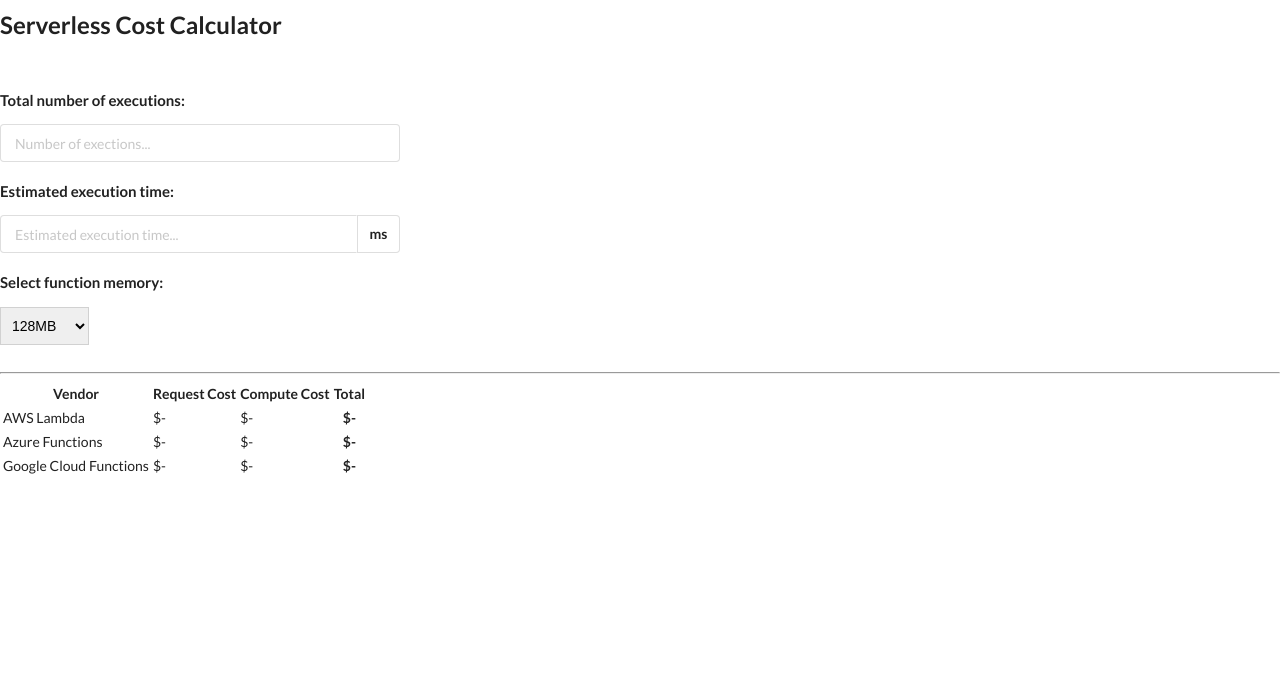
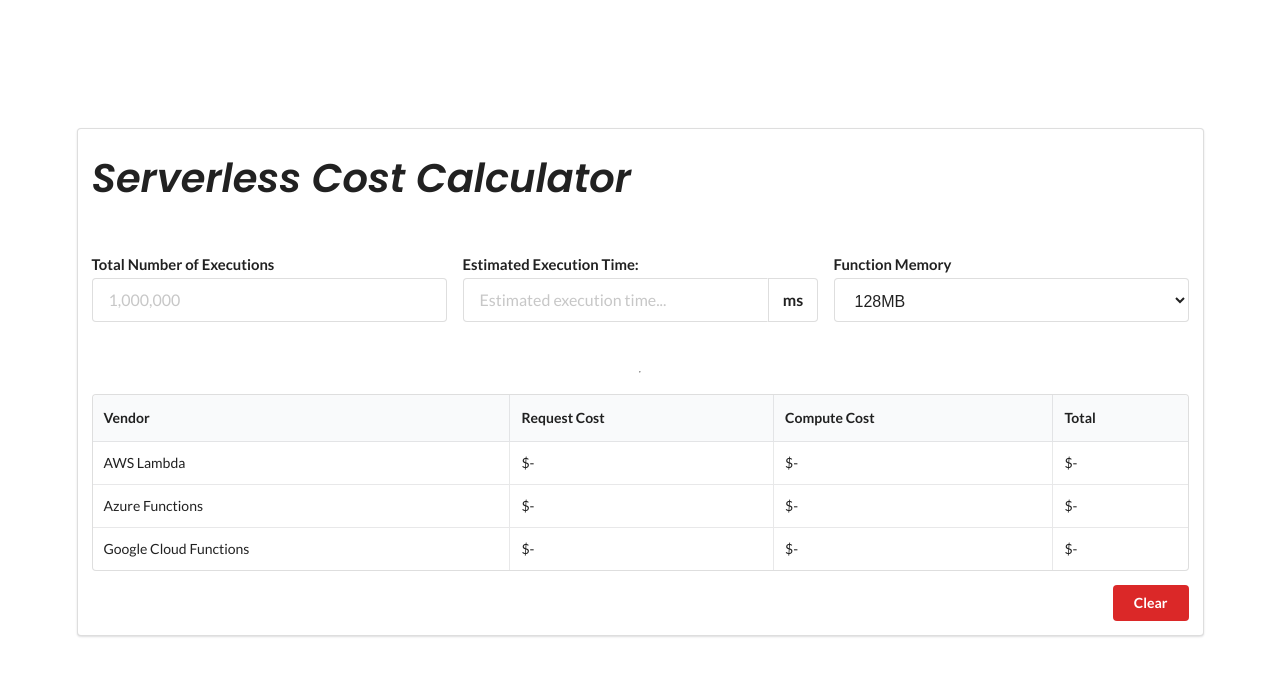
Before and after one commit to AmarJ/Serverless-Calculator, a plain HTML site: page index.html in a window 1280 px wide. Drawn offline with Linux system fonts and the light colour scheme.

Commit message:
Made it look nicer

```diff
--- a/css/style.css
+++ b/css/style.css
@@ -7,3 +7,17 @@
     margin-top: 10px;
     margin-bottom: 50px;
 }
+
+h2 {
+    font-family: 'Poppins', sans-serif;
+    font-size: 40px;
+}
+
+.ui.segment.container {
+    display: grid;
+    grid-template-columns: 1fr;
+}
+
+#top {
+    padding: 10% 0;
+}
--- a/index.html
+++ b/index.html
@@ -6,30 +6,33 @@
 	<meta charset="utf-8" />
 	<meta name="viewport" content="width=device-width, initial-scale=1" />
 	<link rel="stylesheet" type="text/css" href="css/semantic/semantic.min.css">
+	<script src="css/semantic/semantic.min.js"></script>
+	<link href="https://fonts.googleapis.com/css?family=Abril+Fatface|Poppins:600i&display=swap" rel="stylesheet">
 	<link rel="stylesheet" type="text/css" href="css/style.css">
-	<script src="css/semantic/semantic.min.js"></script>
 </head>
 
 <body id="top">
 
 	<!-- Main -->
-	<div id="main">
+	<div class="ui segment container" id="main">
 		<div class="main-title">
 			<h2>Serverless Cost Calculator</h2>
 		</div>
 
-		<div class="row">
-			<h4>Total number of executions:</h4>
-			<div class="ui input button-long">
 
-				<input type="number" placeholder="Number of exections..." name="number-executions"
-					id="number-executions" data-fillr="bound" autocomplete="off">
+		<div class="ui large form">
+			<div class="three fields">
+				<div class="field">
+					<label>Total Number of Executions</label>
+					<div class="ui input">
+						<input type="number" placeholder="1,000,000" name="number-executions" id="number-executions"
+							data-fillr="bound" autocomplete="off">
+
 					</div>
 				</div>
-
-		<div class="row">
-			<h4>Estimated execution time:</h4>
-			<div class="ui right labeled input button-long">
+				<div class="field">
+					<label>Estimated Execution Time:</label>
+					<div class="ui right labeled input">
 						<input type="number" placeholder="Estimated execution time..." name="executed-estimation-time"
 							id="executed-estimation-time" data-fillr="bound" autocomplete="off">
 						<div class="ui basic label">
@@ -37,11 +40,9 @@
 						</div>
 					</div>
 				</div>
-
-		<div class="row">
-			<h4>Select function memory:</h4>
-
-			<select name="memory" id="memory" class="ui search dropdown">
+				<div class="field">
+					<label>Function Memory</label>
+					<select name="memory" id="memory" class="ui search selection dropdown">
 						<option value="128">128MB</option>
 						<option value="192">192MB</option>
 						<option value="256">256MB</option>
@@ -68,35 +69,45 @@
 					</select>
 				</div>
 
+			</div>
+		</div>
+
 		<input type="radio" name="freetier" value="true" checked style="visibility: collapse;">
 		<input type="radio" name="http" value="false" checked style="visibility: collapse;">
 		<hr />
-		<table>
+		<table class="ui celled table">
+			<thead>
 				<tr>
 					<th>Vendor</th>
 					<th>Request Cost</th>
 					<th>Compute Cost</th>
 					<th>Total</th>
 				</tr>
+			</thead>
+			<tbody>
 				<tr>
 					<td>AWS Lambda</td>
 					<td>$<span id="lambda-request-cost">-</span></td>
 					<td>$<span id="lambda-execution-cost">-</span></td>
-				<th>$<span id="lambda-total-cost">-</span></td>
+					<td>$<span id="lambda-total-cost">-</span></td>
 				</tr>
 				<tr>
 					<td>Azure Functions</td>
 					<td>$<span id="azure-request-cost">-</span></td>
 					<td>$<span id="azure-execution-cost">-</span></td>
-				<th>$<span id="azure-total-cost">-</span></td>
+					<td>$<span id="azure-total-cost">-</span></td>
 				</tr>
 				<tr>
 					<td>Google Cloud Functions</td>
 					<td>$<span id="google-request-cost">-</span></td>
 					<td>$<span id="google-execution-cost">-</span></td>
-				<th>$<span id="google-total-cost">-</span></td>
+					<td>$<span id="google-total-cost">-</span></td>
 				</tr>
+			</tbody>
 		</table>
+		<div>
+			<button id="clear" class="ui button right floated red">Clear</button>
+		</div>
 		</section>
 	</div>
 
--- a/js/main.js
+++ b/js/main.js
@@ -92,7 +92,6 @@
 
 				}
 				$window.on('load', function() {
-
 					$('#two').poptrox({
 						caption: function($a) { return $a.next('h3').text(); },
 						overlayColor: '#2c2c2c',
@@ -121,6 +120,12 @@
 					}
 					return cpu;
 				}
+
+				$("#clear").click(function() {
+					$('#number-executions').val('');
+					$('#executed-estimation-time').val('');
+					$('#memory').val('128');
+				});
 
 				function calculateCost(chargeGBSecond, requestCharge, freeTierLength, freeRequests, httpCharge, cpu = 0, chargeGHzSecond = 0, freeTierLengthCPU = 0) {
 					var result = {};
```
Lines whose indentation alone changed are shown as unchanged.
